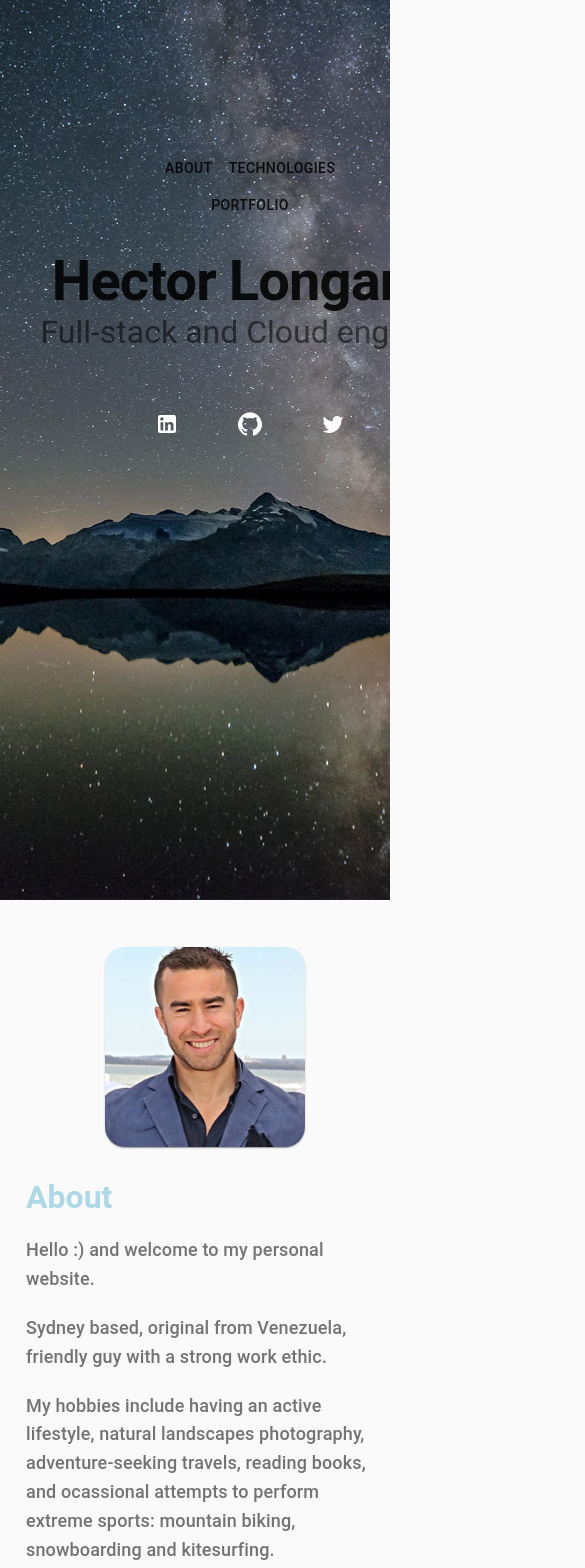
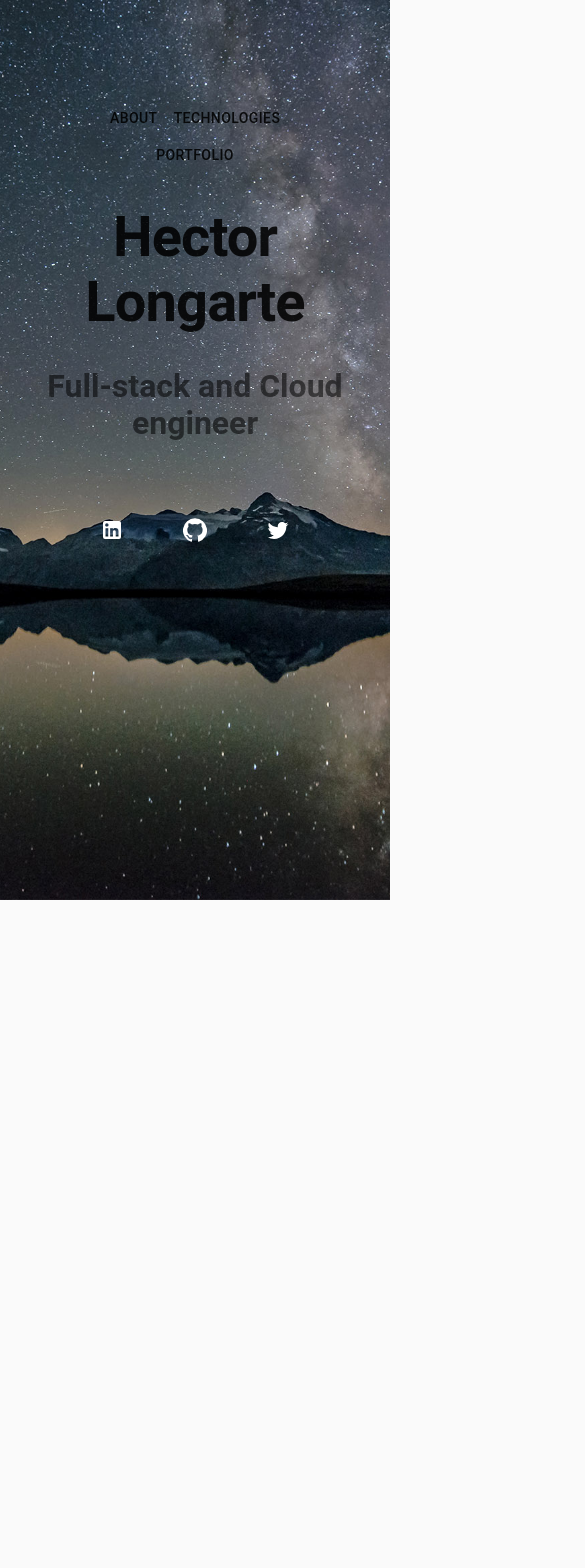
Before and after one commit to heclon/react-resume-hector, a React (Create React App) app: page / in a window 390 px wide. Shown: the top 1568 px of the page, 585 px wide, since content can reach past the window. After the commit the page ends 900 px from the top, so only its background shows below. Built offline with nearby package versions, Linux system fonts and the light colour scheme.

Commit message:
RESPONSIVE: Made header resonsive

```diff
--- a/src/components/card/PersonalHeader.js
+++ b/src/components/card/PersonalHeader.js
@@ -6,22 +6,23 @@ import Typography from "@material-ui/core/Typography";
 import CardMedia from "@material-ui/core/CardMedia";
 import hectorMandoFont from "../../static/images/HL_mandalorian.png";
 
-const useStyles = makeStyles({
+const useStyles = makeStyles(theme => ({
   cardPersonal: {
     background: "transparent",
     boxShadow: "none",
-    marginTop: 10,
-    minHeight: 50,
+    // marginTop: 10,
+    // minHeight: 50,
   },
   title: {
     fontWeight: "bold",
+    padding: theme.spacing(2),
   },
   media: {
-    height: 180,
-    width: 1700,
+    // height: 180,
+    // width: 1700,
     filter: "invert(1)",
   },
-});
+}));
 
 const PersonalCardHeader = () => {
   const classes = useStyles();
@@ -34,7 +35,7 @@ const PersonalCardHeader = () => {
           Hector Longarte
         </Typography>
 
-        <Typography variant="h3" className={classes.pos} color="textSecondary">
+        <Typography variant="h3" className={classes.title} color="textSecondary">
           {/* Full-stack, Cloud and Financial Markets engineer. All in one. */}
           Full-stack and Cloud engineer
         </Typography>
--- a/src/components/header/Header.js
+++ b/src/components/header/Header.js
@@ -11,8 +11,7 @@ import scrollTo from "../../util/scrollTo";
 
 const useStyles = makeStyles({
   grid: {
-    minWidth: 500,
-    marginTop: 150,
+    marginTop: 100,
     flexDirection: "column",
     alignItems: "center",
   },
@@ -25,11 +24,12 @@ const useStyles = makeStyles({
 });
 
 const PanelHeroImageContainer = styled.div`
-  position: relative;
+  position: absolute;
+  min-height: 900px;
+  top: 0px;
+  left: 0,
   height: 100%;
-  min-height: 900px;
   width: 100%;
-  margin-top: 0px;
   background: ${(props) =>
     props.image ? `url(${props.image})  center` : "gray"};
   background-size: cover !important;
--- a/src/containers/App.js
+++ b/src/containers/App.js
@@ -19,6 +19,10 @@ import useMediaQuery from "@material-ui/core/useMediaQuery";
 import useScrollTrigger from "@material-ui/core/useScrollTrigger";
 import Fab from "@material-ui/core/Fab";
 import KeyboardArrowUpIcon from "@material-ui/icons/KeyboardArrowUp";
+
+
+import Features from './Features';
+
 
 const useStyles = makeStyles((theme) => ({
   root: {
@@ -115,11 +119,12 @@ function App(props) {
         {/* <MyAppBar references={references}/> */}
         <section id="back-to-top-anchor">
           <Header references={references} />
+          {/* <Features /> */}
         </section>
-        <About reference={aboutRef} />
+        {/* <About reference={aboutRef} />
         <Resume reference={resumeRef} />
         <Tech reference={techRef} />
-        <Portfolio reference={portfolioRef} />
+        <Portfolio reference={portfolioRef} /> */}
         <ScrollTop {...props}>
           <Fab color="blue" size="large" aria-label="Back to top">
             <KeyboardArrowUpIcon />
```
